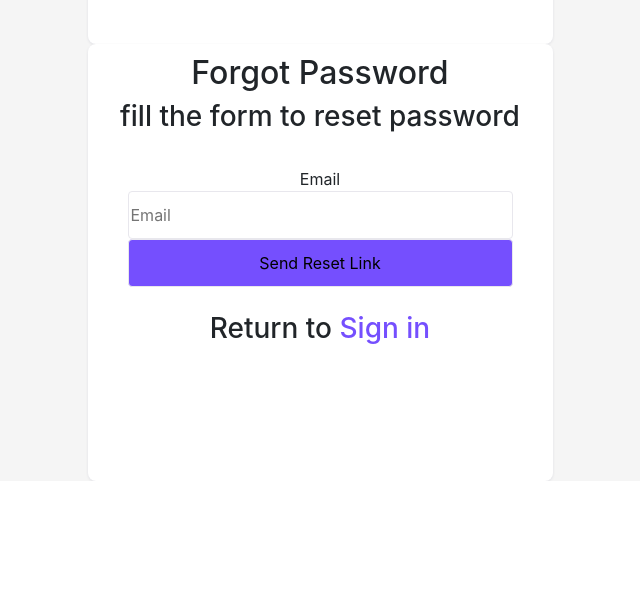
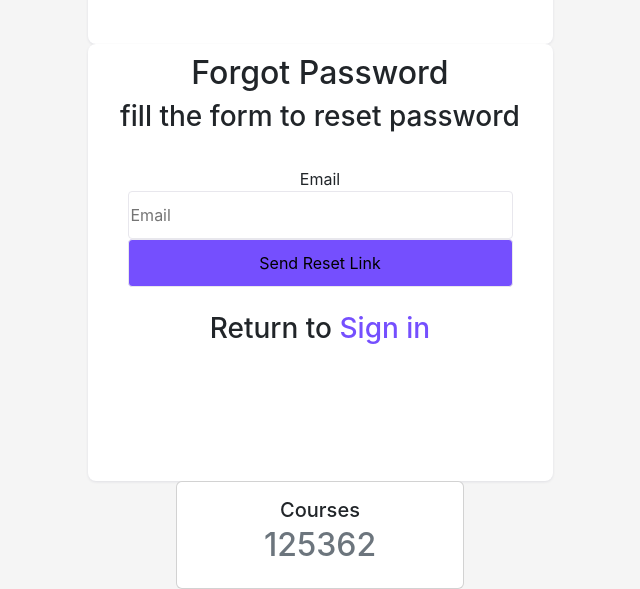
Before and after one commit to onlystar92/LMS-virtual-school-react-frontend, a React (Create React App) app in the folder client/: page / in a window 1280 px wide. Shown: the part 1350-1939 px from the top of the page, without its empty margins (320-960 px from the left). Before the commit the page ends 1831 px from the top, so only its background shows below. Built offline with nearby package versions, Linux system fonts and the light colour scheme.

Commit message:
Metric Card

```diff
--- a/client/src/App.css
+++ b/client/src/App.css
@@ -1,4 +1,3 @@
-
 .App {
   text-align: center;
   /* height: 100vh; */
@@ -92,8 +91,3 @@ background: #FFFFFF;
 box-shadow: 0px 1px 3px rgba(3, 0, 71, 0.09);
 border-radius: 8px;
 }
-
-.d-flex align-items-start{
-
-
-}
--- a/client/src/App.js
+++ b/client/src/App.js
@@ -4,15 +4,19 @@ import Login from './components/Login';
 import Signup from './components/Signup';
 import Forgot from './components/Forgot';
 import Layout from './components/Dashboard/Layout';
+import Metric from './components/Metric';
 
 function App() {
   return (
     <div className="App">
 
        <Layout/>
+
        <Login />
        <Signup />
        <Forgot />
+
+         <Metric/>
 
     </div>
   );
--- a/client/src/components/Metric.js
+++ b/client/src/components/Metric.js
@@ -0,0 +1,19 @@
+import React from 'react'
+
+function Metric() {
+  return (
+
+
+
+<div class="card" style={{width: '18rem'}}>
+  <div class="card-body">
+    <h5 class="card-title">Courses</h5>
+    <h2 class="card-subtitle mb-2 text-muted">125362</h2>
+
+
+  </div>
+</div>
+  )
+}
+
+export default Metric
```
Also changed, not shown: client/src/components/Dashboard/DashSummary.js (+14 -0 lines).
